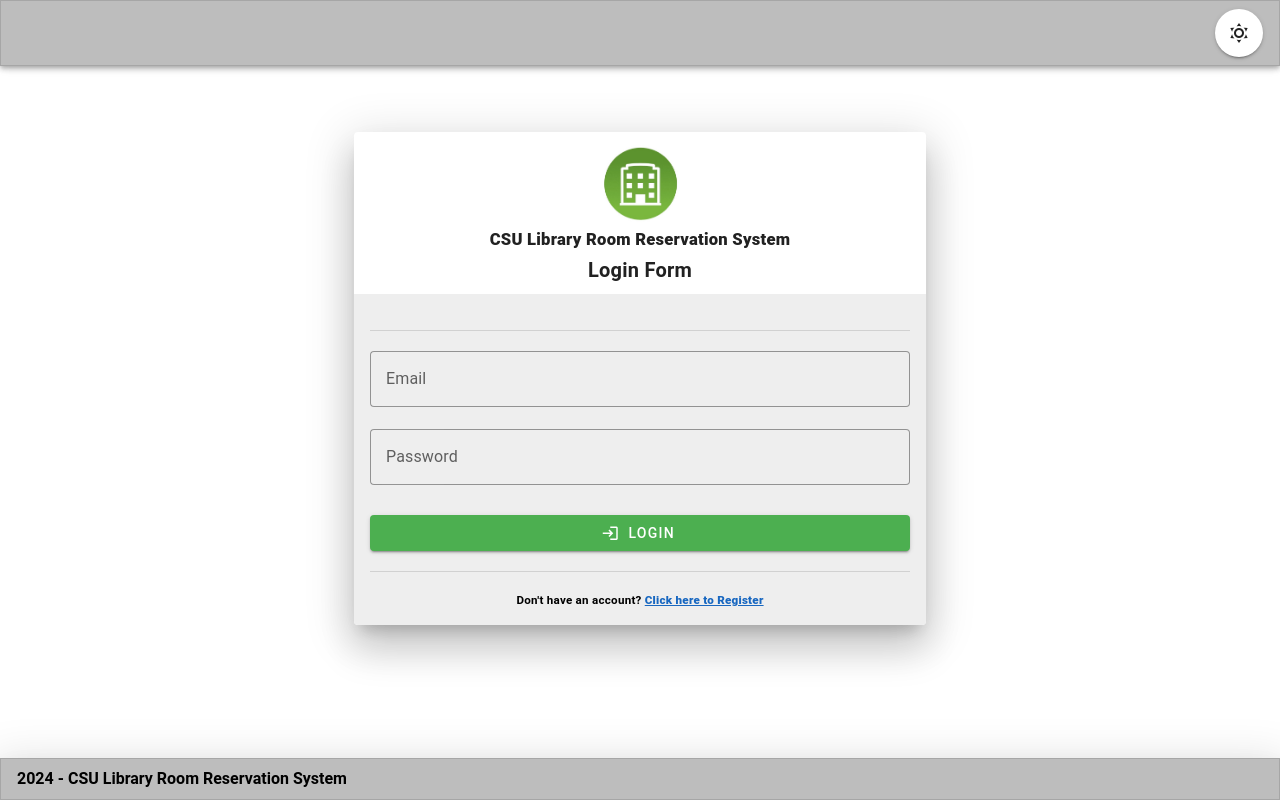
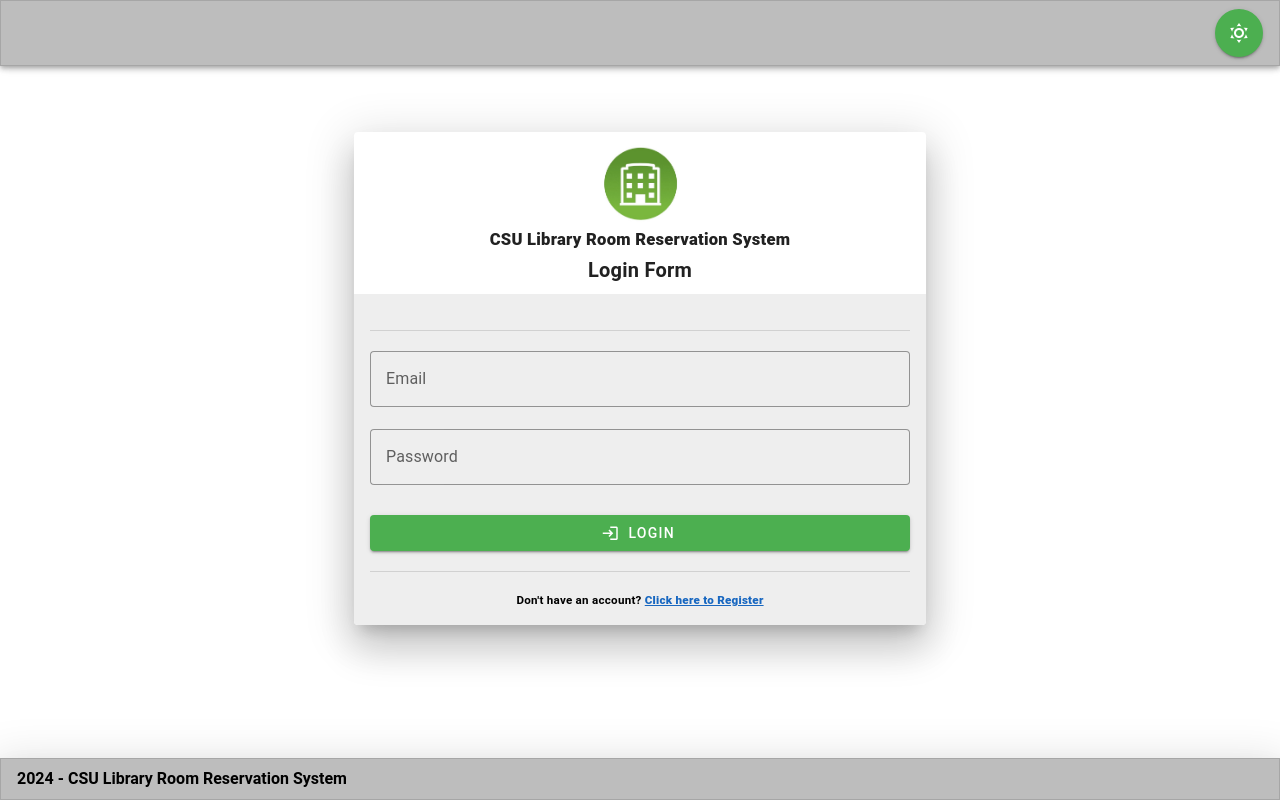
Before and after one commit to tinaylagura/web-booking, a Vue app: page / in a window 1280 px wide. Built offline with nearby package versions, Linux system fonts and the light colour scheme.

Commit message:
fix: fixed color of icon

```diff
--- a/src/components/layout/appLayout.vue
+++ b/src/components/layout/appLayout.vue
@@ -22,6 +22,7 @@ function onClick() {
         <v-btn
           :icon="theme === 'light' ? 'mdi-weather-sunny' : 'mdi-weather-night'"
           variant="elevated"
+          color="success"
           slim
           @click="onClick"
         ></v-btn>
```
